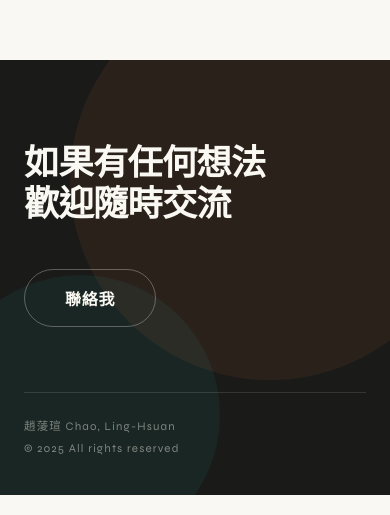
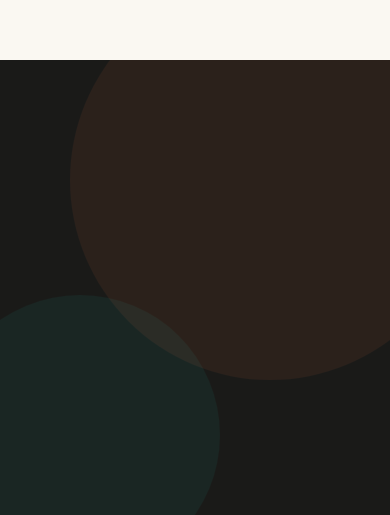
Before and after one commit to sherookie/rookiedesigner, a React (Vite) app: page / in a window 390 px wide. Shown: the part 5439-5954 px from the top of the page. Built offline with nearby package versions, Linux system fonts and the light colour scheme.

Commit message:
footer調整

```diff
--- a/src/index.css
+++ b/src/index.css
@@ -719,14 +719,20 @@
   outline-offset: 3px;
 }
 
-/* ═══ FOOTER / CONTACT ═══ */
+/* ═══════════════════════════════════════════════════════════════
+   FOOTER — 主廚簽名版 (Chef's Signature)
+   全黑底 / ✦ 裝飾線 / 情感標語 / 純文字 CTA / 簽名
+   ═══════════════════════════════════════════════════════════════ */
 .footer {
   background: var(--ink);
   color: var(--bg);
-  padding: clamp(80px, 12vw, 140px) clamp(24px, 8vw, 120px) clamp(40px, 5vw, 60px);
+  padding: clamp(96px, 14vw, 160px) clamp(24px, 8vw, 120px) clamp(48px, 5vw, 64px);
   position: relative;
   overflow: hidden;
-}
+  text-align: center;
+}
+
+/* 角落 Riso 圓暈（保留現有氛圍）*/
 .footer::before {
   content: '';
   position: absolute;
@@ -736,6 +742,7 @@
   border-radius: 50%;
   opacity: 0.08;
   mix-blend-mode: screen;
+  pointer-events: none;
 }
 .footer::after {
   content: '';
@@ -746,62 +753,167 @@
   border-radius: 50%;
   opacity: 0.08;
   mix-blend-mode: screen;
-}
-
-.footer-inner { position: relative; z-index: 1; }
-
+  pointer-events: none;
+}
+
+.footer-inner {
+  position: relative;
+  z-index: 1;
+  display: flex;
+  flex-direction: column;
+  align-items: center;
+  gap: clamp(2rem, 4vw, 3rem);
+  max-width: 720px;
+  margin: 0 auto;
+}
+
+/* ── 頂部 ✦ 裝飾線 ── */
+.footer-deco {
+  font-family: var(--f-syne);
+  font-size: 0.7rem;
+  letter-spacing: 0.55em;
+  color: var(--orange);
+  opacity: 0.85;
+  padding-right: 0;       /* 抵銷 letter-spacing 造成的右側偏移 */
+  margin-left: 0.55em;    /* 讓視覺上居中 */
+}
+
+/* ── 情感主標 ── */
 .footer-h2 {
   font-family: var(--f-mincho);
-  font-size: clamp(2.2rem, 6vw, 5rem);
-  font-weight: 800;
-  line-height: 1.15;
-  letter-spacing: -0.02em;
-  margin-bottom: 3rem;
+  font-size: clamp(1.8rem, 4.5vw, 3.4rem);
+  font-weight: 700;
+  line-height: 1.4;
+  letter-spacing: -0.005em;
   text-wrap: balance;
-}
-
+  color: var(--bg);
+  margin: 0;
+}
+
+/* ── 純文字 CTA：聯絡我 → ── */
 .footer-cta {
-  display: inline-block;
+  display: inline-flex;
+  align-items: baseline;
+  gap: 10px;
   font-family: var(--f-mincho);
-  font-size: clamp(1rem, 2vw, 1.25rem);
+  font-size: clamp(1.05rem, 1.8vw, 1.35rem);
   font-weight: 600;
   color: var(--bg);
-  border: 1.5px solid rgba(250,248,242,0.3);
-  padding: 1rem 2.5rem;
-  border-radius: 100px;
-  letter-spacing: 0.05em;
-  position: relative;
-  overflow: hidden;
-  transition:
-    background 0.3s var(--ease-out),
-    border-color 0.3s ease,
-    transform 0.4s var(--ease-spring);
-}
-.footer-cta::before {
+  text-decoration: none;
+  letter-spacing: 0.02em;
+  position: relative;
+  padding: 0.4rem 0.2rem 0.5rem;
+  cursor: none;
+  transition: color 0.4s var(--ease-out);
+  /* 取消舊 border + bg fill */
+  border: none;
+  background: transparent;
+  border-radius: 0;
+}
+
+/* 橘色底線：從左往右畫出（呼應 nav-link） */
+.footer-cta::after {
   content: '';
   position: absolute;
-  inset: 0;
+  left: 0;
+  bottom: 0;
+  width: 0;
+  height: 2px;
   background: var(--orange);
-  transform: scaleX(0);
-  transform-origin: left;
-  transition: transform 0.4s var(--ease-out);
-  z-index: -1;
-  border-radius: inherit;
-}
-.footer-cta:hover { border-color: var(--orange); }
-.footer-cta:hover::before { transform: scaleX(1); }
-.footer-cta:focus-visible { outline: 2px solid var(--orange); outline-offset: 4px; }
-
+  transition: width 0.4s var(--ease-out);
+  border-radius: 0;
+}
+
+/* 箭頭跟著 hover 右移 */
+.footer-cta-arrow {
+  display: inline-block;
+  font-family: var(--f-syne);
+  font-weight: 400;
+  transition: transform 0.4s var(--ease-spring);
+}
+
+.footer-cta:hover {
+  color: var(--orange);
+}
+.footer-cta:hover::after {
+  width: 100%;
+}
+.footer-cta:hover .footer-cta-arrow {
+  transform: translateX(8px);
+}
+
+.footer-cta:focus-visible {
+  outline: 2px solid var(--orange);
+  outline-offset: 6px;
+  border-radius: 4px;
+}
+
+/* 移除舊版 .footer-cta::before（橘色填底動畫）覆寫到無效 */
+.footer-cta::before { display: none; }
+
+/* ── 簽名分隔線 ── */
+.footer-rule {
+  width: clamp(60px, 8vw, 88px);
+  height: 1px;
+  background: rgba(250, 248, 242, 0.22);
+  border: none;
+  margin: 0;
+}
+
+/* ── 底部簽名 ── */
 .footer-bottom {
   display: flex;
-  justify-content: space-between;
-  margin-top: clamp(60px, 8vw, 100px);
-  padding-top: 1.5rem;
-  border-top: 1px solid rgba(250,248,242,0.12);
-  font-family: var(--f-syne);
-  font-size: 0.72rem;
-  letter-spacing: 0.1em;
-  color: rgba(250,248,242,0.45);
+  align-items: center;
+  justify-content: center;
+  gap: 0.8rem;
+  flex-wrap: wrap;
+  font-family: var(--f-syne);
+  font-size: 0.68rem;
+  letter-spacing: 0.18em;
+  color: rgba(250, 248, 242, 0.42);
+  text-transform: uppercase;
+  /* 抵銷舊有的 margin-top / border / padding */
+  margin-top: 0;
+  padding-top: 0;
+  border-top: none;
+}
+.footer-sign {
+  color: var(--orange);
+  font-size: 0.6rem;
+  letter-spacing: 0;
+  opacity: 0.85;
+}
+.footer-sep {
+  opacity: 0.4;
+}
+.footer-name {
+  font-weight: 600;
+  color: rgba(250, 248, 242, 0.6);
+}
+.footer-copy {
+  font-weight: 400;
+}
+
+/* ── Mobile ── */
+@media (max-width: 768px) {
+  .footer-deco {
+    font-size: 0.6rem;
+    letter-spacing: 0.45em;
+  }
+  .footer-bottom {
+    flex-direction: column;
+    gap: 0.4rem;
+    font-size: 0.6rem;
+  }
+  .footer-sep { display: none; }
+}
+
+/* Reduced motion */
+@media (prefers-reduced-motion: reduce) {
+  .footer-cta::after,
+  .footer-cta-arrow {
+    transition: none !important;
+  }
 }
 
 /* ═══ SECTION TAG (shared) ═══ */
@@ -1465,8 +1577,6 @@
   .fi.light  img { width: 34px;  }
   .fi.linear img { width: 48px;  }
 
-  .footer-bottom { flex-direction: column; gap: 0.5rem; }
-
   /* Restore cursor on touch devices */
   body { cursor: auto; }
   .cursor { display: none; }
@@ -1922,30 +2032,6 @@
 
 
 /* ══════════════════════════════════════════════════
-   ⑤ Footer — 頂部加上收據撕孔質感
-   在 FooterSection.jsx 的 <footer> 最頂部加：
-   <div className="footer-perf" aria-hidden="true" />
-   ══════════════════════════════════════════════════ */
-.footer-perf {
-  position: absolute;
-  top: -10px;
-  left: 0;
-  right: 0;
-  height: 12px;
-  background-color: var(--ink);   /* 與 footer 背景同色 */
-  -webkit-mask-image: radial-gradient(circle at 50% 0%, transparent 5px, black 5px);
-  mask-image: radial-gradient(circle at 50% 0%, transparent 5px, black 5px);
-  -webkit-mask-size: 14px 12px;
-  mask-size: 14px 12px;
-  -webkit-mask-repeat: repeat-x;
-  mask-repeat: repeat-x;
-}
-.footer {
-  position: relative;             /* 讓 .footer-perf 可以 absolute 定位 */
-}
-
-
-/* ══════════════════════════════════════════════════
    ⑥ Mobile 調整
    ══════════════════════════════════════════════════ */
 @media (max-width: 768px) {
@@ -2739,66 +2825,6 @@
   line-height: 1;
 }
 
-/* ════════════════════════════════════════════
-   主廚推薦印章 — 黃色方形紙籤
-   設計重點：
-   - 跟 about 的圓形橘印章區隔（這裡是方形黃色）
-   - 撕紙感角點（::before 內框、::after 缺口）
-   - 微旋角度（each card 不同）
-   - hover 時逆轉抹正 + 微放大
-   ════════════════════════════════════════ */
-.card-feature-stamp {
-  position: absolute;
-  top: 14px;
-  right: 16px;
-  z-index: 10;
-  background: var(--yellow);
-  color: var(--ink);
-  padding: 10px 14px 9px;
-  font-family: var(--f-syne);
-  font-weight: 800;
-  text-align: center;
-  transform: rotate(var(--stamp-rot, -6deg));
-  box-shadow:
-    0 4px 14px rgba(26, 26, 24, 0.18),
-    0 1px 0 rgba(0, 0, 0, 0.06),
-    inset 0 0 0 1px rgba(26, 26, 24, 0.06);
-  display: flex;
-  flex-direction: column;
-  gap: 2px;
-  line-height: 1.1;
-  pointer-events: none;
-  border-radius: 2px;
-  transition: transform 0.55s var(--ease-spring);
-}
-
-/* 內層 dashed 框（印章感） */
-.card-feature-stamp::before {
-  content: '';
-  position: absolute;
-  inset: 4px;
-  border: 1px dashed rgba(26, 26, 24, 0.4);
-  border-radius: 2px;
-  pointer-events: none;
-}
-
-.card-feature-stamp__star {
-  font-size: 0.95rem;
-  letter-spacing: 0;
-  margin-bottom: 2px;
-  color: var(--ink);
-}
-.card-feature-stamp__txt {
-  font-size: 0.55rem;
-  letter-spacing: 0.18em;
-  white-space: nowrap;
-}
-
-/* hover 時印章呼應卡片浮起 */
-.project-card--menu:hover .card-feature-stamp {
-  transform: rotate(0deg) scale(1.06);
-}
-
 /* ── 微調卡片 footer，讓菜單元素呼吸 ── */
 .project-card--menu .card-foot {
   padding: 1.4rem 1.5rem 1.5rem;
@@ -2810,13 +2836,6 @@
 /* ════════════════════════════════════════════
    RESPONSIVE
    ════════════════════════════════════════ */
-@media (max-width: 968px) {
-  .card-feature-stamp {
-    top: 10px;
-    right: 12px;
-    padding: 9px 12px 8px;
-  }
-}
 
 @media (max-width: 768px) {
   .portfolio--menu .port-h2 {
@@ -2825,14 +2844,6 @@
   .port-sub {
     font-size: 0.95rem;
   }
-  .card-feature-stamp__star { font-size: 0.85rem; }
-  .card-feature-stamp__txt {
-    font-size: 0.5rem;
-    letter-spacing: 0.14em;
-  }
-  .card-feature-stamp {
-    padding: 8px 10px 7px;
-  }
   .card-meta {
     font-size: 0.55rem;
     gap: 6px;
@@ -2844,21 +2855,11 @@
 }
 
 @media (max-width: 480px) {
-  .card-feature-stamp {
-    top: 8px;
-    right: 8px;
-    padding: 7px 9px 6px;
-  }
-  .card-feature-stamp__star { font-size: 0.75rem; margin-bottom: 0; }
-  .card-feature-stamp__txt {
-    font-size: 0.45rem;
-    letter-spacing: 0.12em;
-  }
+  /* (Portfolio 480px 微調保留位置，目前無樣式) */
 }
 
 /* Reduced motion */
 @media (prefers-reduced-motion: reduce) {
-  .card-feature-stamp,
   .project-card--menu {
     transition: none !important;
   }
--- a/src/sections/FooterSection.jsx
+++ b/src/sections/FooterSection.jsx
@@ -3,27 +3,42 @@
 import gsap from 'gsap'
 import { useLang } from '../context/LanguageContext'
 
+/* ─────────────────────────────────────────────────────────────
+   FooterSection — 主廚簽名版 (Chef's Signature)
+   全黑底 / ✦ 裝飾線 / 情感標語 / 純文字 CTA / 主廚簽名
+   設計哲學：減法。Footer 不重新開場，只留下主廚的氣息。
+   ─────────────────────────────────────────────────────────── */
+
 export default function FooterSection() {
   const footerRef = useRef(null)
-  const ctaRef = useRef(null)
-  const { t } = useLang()
+  const ctaRef    = useRef(null)
+  const { t }     = useLang()
+
+  const year = new Date().getFullYear()
 
   useGSAP(() => {
-    // 1. 捲動進場動畫
-    gsap.from('.footer-h2', {
-      opacity: 0, y: 40, duration: 1, ease: 'power3.out',
-      scrollTrigger: { trigger: footerRef.current, start: 'top 80%' },
-    })
-    gsap.from(ctaRef.current, {
-      opacity: 0, y: 20, scale: 0.96, duration: 0.8, ease: 'back.out(1.5)', delay: 0.2,
-      scrollTrigger: { trigger: footerRef.current, start: 'top 75%' },
-    })
+    /* 進場動畫：自上而下，stagger（裝飾線 → 標語 → CTA → 簽名） */
+    gsap.from(
+      ['.footer-deco', '.footer-h2', '.footer-cta', '.footer-rule', '.footer-bottom'],
+      {
+        opacity: 0,
+        y: 16,
+        duration: 0.85,
+        ease: 'power3.out',
+        stagger: 0.12,
+        scrollTrigger: {
+          trigger: footerRef.current,
+          start: 'top 80%',
+          toggleActions: 'play none none reverse',
+        },
+      }
+    )
 
-    // 2. 磁吸效果 (Desktop only)
+    /* 磁吸（保留你網站的標誌互動） */
     const isTouch = 'ontouchstart' in window || navigator.maxTouchPoints > 0
     if (!isTouch && ctaRef.current) {
       const cta = ctaRef.current
-      const strength = 0.2
+      const strength = 0.18
 
       const onMove = (e) => {
         const rect = cta.getBoundingClientRect()
@@ -36,7 +51,10 @@
         })
       }
       const onLeave = () => {
-        gsap.to(cta, { x: 0, y: 0, duration: 1.2, ease: 'elastic.out(1, 0.4)', overwrite: 'auto' })
+        gsap.to(cta, {
+          x: 0, y: 0,
+          duration: 1.2, ease: 'elastic.out(1, 0.4)', overwrite: 'auto'
+        })
       }
 
       cta.addEventListener('mousemove', onMove)
@@ -51,22 +69,41 @@
   return (
     <footer className="footer" id="contact" ref={footerRef}>
       <div className="footer-inner">
+
+        {/* ── 頂部 ✦ 裝飾線 ── */}
+        <span className="footer-deco" aria-hidden="true">
+          ✦  ✦  ✦
+        </span>
+
+        {/* ── 情感主標 ── */}
         <h2 className="footer-h2">
-          {t('如果有任何想法', 'Always open to new ideas.')}<br />{t('歡迎隨時交流', "Let's connect!")}
+          {t('如果有任何想法', 'Always open to new ideas.')}
+          <br />
+          {t('歡迎隨時交流', "Let's connect!")}
         </h2>
 
+        {/* ── 純文字 CTA：聯絡我 → ── */}
         <a
           href="mailto:sherrychao0816@gmail.com"
-          className="footer-cta mag"
+          className="footer-cta"
           ref={ctaRef}
+          aria-label={t('寄信給趙蔆瑄', 'Send email to Sherry Chao')}
         >
-          {t('聯絡我', 'Get in touch')}
+          <span>{t('聯絡我', 'Get in touch')}</span>
+          <span className="footer-cta-arrow" aria-hidden="true">→</span>
         </a>
 
+        {/* ── 簽名分隔線 ── */}
+        <hr className="footer-rule" aria-hidden="true" />
+
+        {/* ── 底部簽名 ── */}
         <div className="footer-bottom">
-          <span>趙蔆瑄 Chao, Ling-Hsuan</span>
-          <span>© 2025 All rights reserved</span>
+          <span className="footer-sign" aria-hidden="true">✦</span>
+          <span className="footer-name">趙蔆瑄 · Chao, Ling Hsuan</span>
+          <span className="footer-sep" aria-hidden="true">·</span>
+          <span className="footer-copy">© {year}</span>
         </div>
+
       </div>
     </footer>
   )
```
